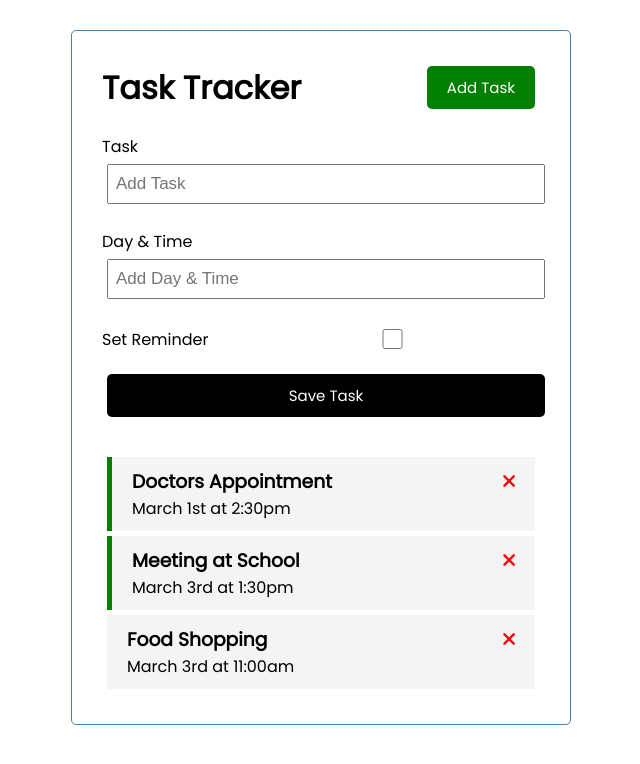
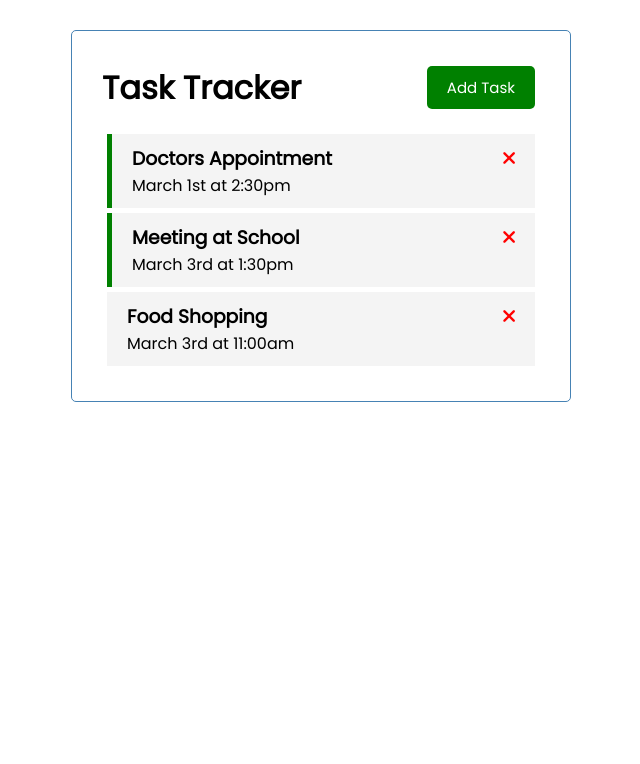
Before and after one commit to abaydar/task-manager, a Vue app: page / in a window 1280 px wide. Shown: the top 764 px of the page, without its empty margins (319-959 px from the left). Built offline with nearby package versions, Linux system fonts and the light colour scheme.

Commit message:
toggle add task form when button clicked

```diff
--- a/src/App.vue
+++ b/src/App.vue
@@ -1,7 +1,9 @@
 <template>
 <div class="container">
-  <Header title="Task Tracker"/>
-  <AddTask @add-task="addTask" />
+  <Header @toggle-add-task="toggleAddTask" title="Task Tracker"/>
+  <div v-if="showAddTask">
+    <AddTask @add-task="addTask" />
+  </div>
   <Tasks @toggle-reminder="toggleReminder"  @delete-task="deleteTask" :tasks="tasks" />
 </div>
 </template>
@@ -20,7 +22,8 @@
     },
     data() {
       return {
-        tasks: []
+        tasks: [],
+        showAddTask: false
       }
     },
     methods: {
@@ -32,9 +35,11 @@
           this.tasks = this.tasks.filter((task) => task.id !== id)
         }
       },
-
       toggleReminder(id) {
         this.tasks = this.tasks.map((task) => task.id === id ? {...task, reminder: !task.reminder} : task)
+      },
+      toggleAddTask() {
+        this.showAddTask = !this.showAddTask
       }
     },
     created() {
--- a/src/components/Button.vue
+++ b/src/components/Button.vue
@@ -11,7 +11,7 @@
     },
     methods: {
         onClick() {
-            console.log('click')
+            this.$emit('toggle-add-task')
         }
     }
 }
--- a/src/components/Header.vue
+++ b/src/components/Header.vue
@@ -1,7 +1,7 @@
 <template>
     <header>
         <h1>{{ title }}</h1>
-        <Button text="Add Task" color="green" />
+        <Button @toggle-add-task="$emit('toggle-add-task')" text="Add Task" color="green" />
     </header>
 </template>
 
```
